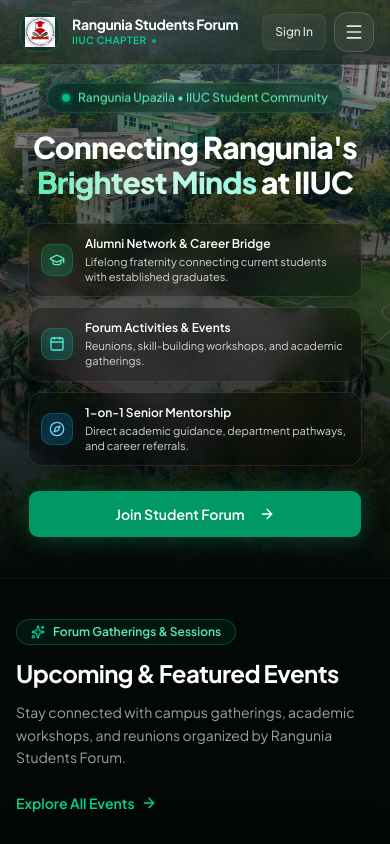
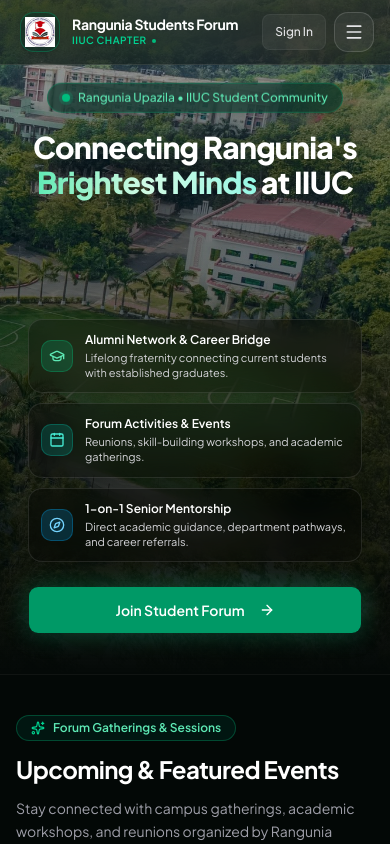
Before and after one commit to Abdul-Ahad-CSE/Rangunia-Student-Forum-IIUC, a Next.js app: page / in a window 390 px wide. Shown: the top 844 px of the page. Built offline with nearby package versions, Linux system fonts and the light colour scheme; no server answers; the database is empty.

Commit message:
fix(hero): restore full mosque and campus visibility in background mobile panning animation

```diff
--- a/src/features/landing/components/hero-section.tsx
+++ b/src/features/landing/components/hero-section.tsx
@@ -53,19 +53,19 @@ export function HeroSection({ introFinished = false }: HeroSectionProps) {
 
   return (
     <section className="relative min-h-fit sm:min-h-[100svh] w-full flex flex-col justify-start pt-20 pb-10 sm:justify-center sm:pt-28 sm:pb-24 overflow-hidden bg-[#040907]">
-      {/* 1. Cinematic Fullscreen Background Image with Smooth Mobile Pan */}
+      {/* 1. Cinematic Fullscreen Background Image with Full Edge-to-Edge Pan */}
       <div className="absolute inset-0 z-0 overflow-hidden pointer-events-none">
         <motion.div
-          className="relative h-full w-[165%] sm:w-full transform-gpu"
+          className="relative h-full aspect-[16/9] max-w-none sm:aspect-auto sm:w-full transform-gpu"
           animate={
             isMobile
-              ? { x: ["0%", "-39%", "0%"] }
+              ? { x: ["0%", "calc(-100% + 100vw)", "0%"] }
               : { x: "0%" }
           }
           transition={
             isMobile
               ? {
-                  duration: 20,
+                  duration: 24,
                   repeat: Infinity,
                   repeatType: "mirror",
                   ease: "easeInOut",
@@ -78,9 +78,9 @@ export function HeroSection({ introFinished = false }: HeroSectionProps) {
             alt="International Islamic University Chittagong (IIUC) Campus"
             fill
             priority
-            sizes="100vw"
+            sizes="(max-width: 640px) 250vw, 100vw"
             quality={95}
-            className="object-cover object-center scale-[1.02] transform-gpu"
+            className="object-cover object-left sm:object-center transform-gpu"
           />
         </motion.div>
 
@@ -146,7 +146,7 @@ export function HeroSection({ introFinished = false }: HeroSectionProps) {
             {/* 3 Compact Translucent Feature Cards (Mobile: Vertical Stack | Desktop: 3-Column Side-by-Side Grid) */}
             <motion.div
               variants={itemVariants}
-              className="mt-6 sm:mt-8 flex flex-col md:grid md:grid-cols-3 gap-2.5 sm:gap-3.5 lg:gap-4 w-full max-w-md md:max-w-4xl lg:max-w-5xl px-3 text-left"
+              className="mt-30 sm:mt-8 flex flex-col md:grid md:grid-cols-3 gap-2.5 sm:gap-3.5 lg:gap-4 w-full max-w-md md:max-w-4xl lg:max-w-5xl px-3 text-left"
             >
               {/* Card A: Alumni Network */}
               <div className="flex items-center md:items-start gap-3 sm:gap-3.5 rounded-xl md:rounded-2xl border border-white/10 bg-black/30 backdrop-blur-md p-3 sm:p-4 shadow-lg transition-all hover:bg-black/45 hover:border-emerald-500/30">
```
Also changed, not shown: 1 other file (tests, documents, lock files or other folders).
